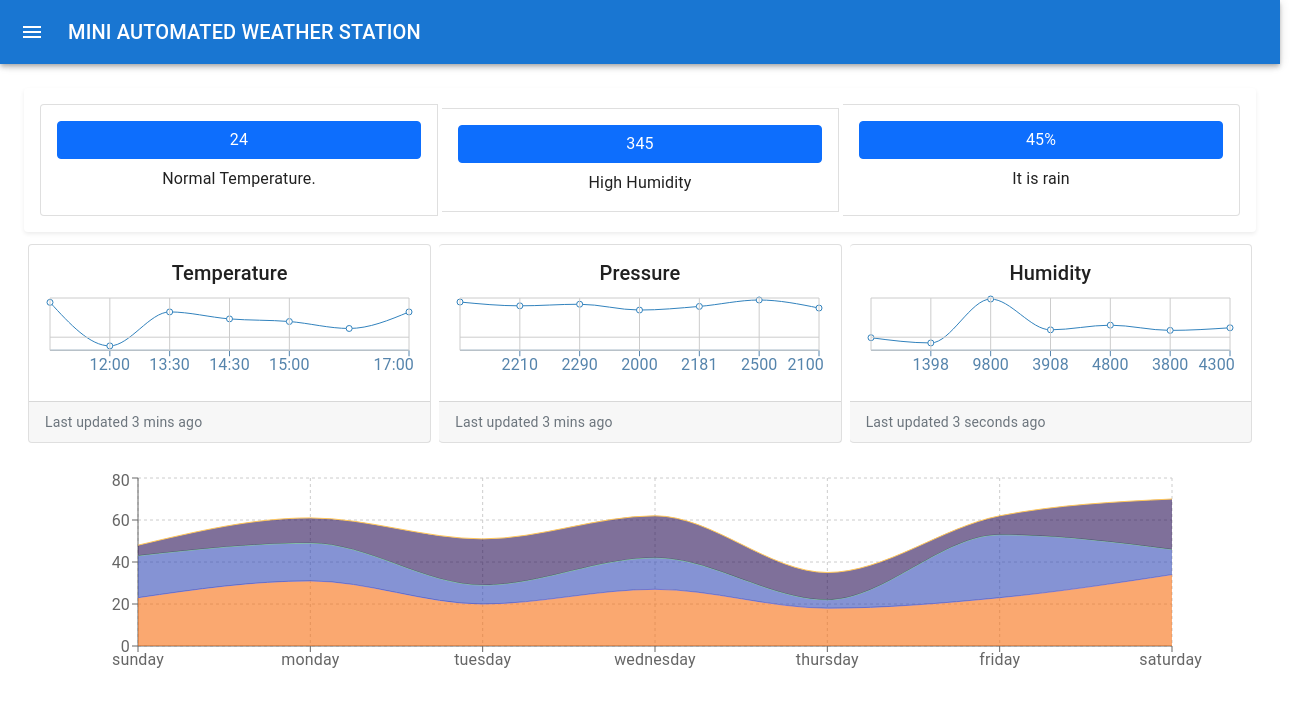
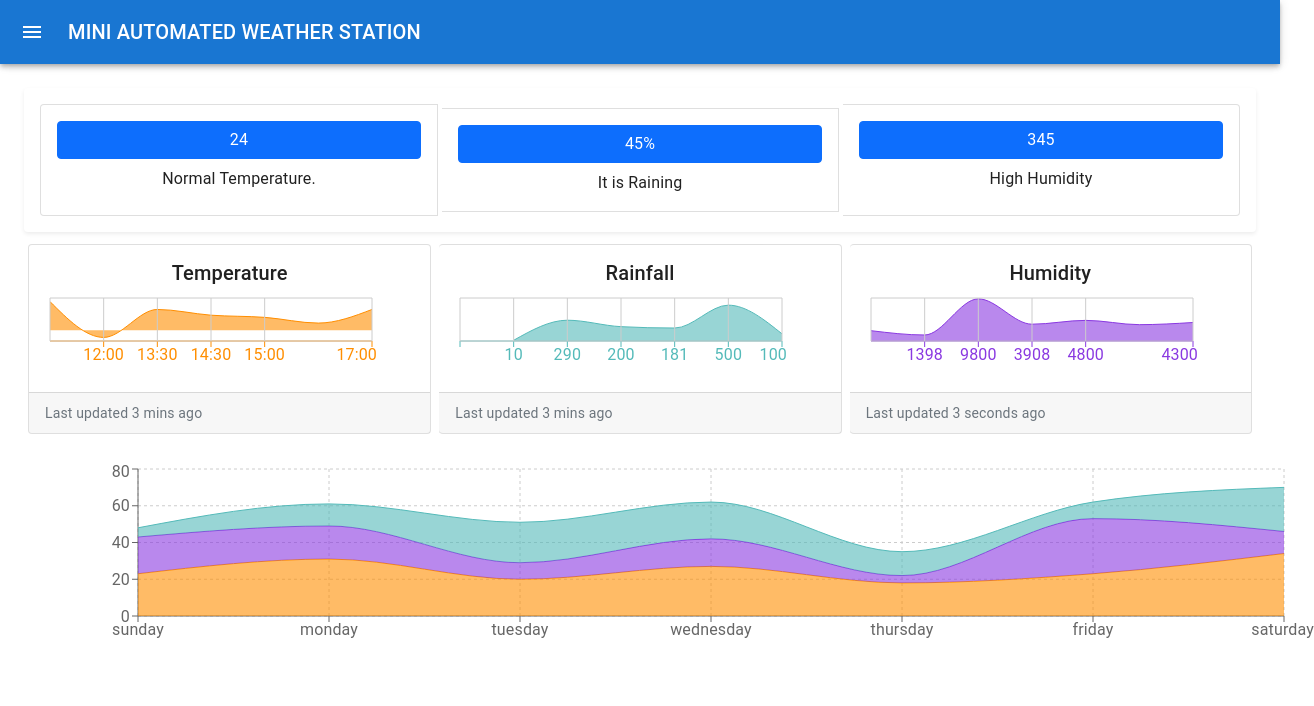
Before and after one commit to serenity-prayer/mini_automated_weather_station, a React (Create React App) app: page / in a window 1280 px wide. Shown: the top 706 px of the page, 1314 px wide, since content can reach past the window. Built offline with nearby package versions, Linux system fonts and the light colour scheme; no server answers.

Commit message:
commit 2.001

```diff
--- a/src/componets/homecharts/Homecharts.js
+++ b/src/componets/homecharts/Homecharts.js
@@ -1,49 +1,49 @@
 import React from 'react';
 import "bootstrap/dist/css/bootstrap.min.css";
-import {LineChart, Line, XAxis, YAxis, CartesianGrid, Tooltip, ResponsiveContainer } from 'recharts';
+import { AreaChart, Area, XAxis, YAxis, CartesianGrid, Tooltip, ResponsiveContainer } from 'recharts';
 
 const data = [
     {
       name: '10:20',
       temp: 40,
       hum: 2400,
-      press: 2400,
+      prain: 400,
     },
     {
       name: '12:00',
       temp: -10,
       hum: 1398,
-      press: 2210,
+      rain: 10,
     },
     {
       name: '13:30',
       temp: 29,
       hum: 9800,
-      press: 2290,
+      rain: 290,
     },
     {
       name: '14:30',
       temp: 21,
       hum: 3908,
-      press: 2000,
+      rain: 200,
     },
     {
       name: '15:00',
       temp: 18,
       hum: 4800,
-      press: 2181,
+      rain: 181,
     },
     {
       name: '16:00',
       temp: 10,
       hum: 3800,
-      press: 2500,
+      rain: 500,
     },
     {
       name: '17:00',
       temp: 29,
       hum: 4300,
-      press: 2100,
+      rain: 100,
     },
   ];
 
@@ -56,13 +56,13 @@ function Homecharts(){
         <div className="card-body">
           <h5 className="card-title d-flex justify-content-center">Temperature</h5>
           <p className="card-text">
-            <ResponsiveContainer width="100%" aspect ={4/1}>
-                    <LineChart data = {data}>
-                        <XAxis dataKey="name" stroke ="#5584AC"/>
-                        <Line type="monotone" dataKey="temp"  />
+            <ResponsiveContainer width="90%" aspect ={4/1}>
+                    <AreaChart data = {data}>
+                        <XAxis dataKey="name" stroke ="#FF8E00"/>
+                        <Area type="monotone" dataKey="temp" stackId="1" stroke="#FF8E00" fill="#FF8E00" />
                         <Tooltip/>
                         <CartesianGrid dataKey={data.temp}/>
-                    </LineChart>
+                    </AreaChart>
                 </ResponsiveContainer>
           </p>
         </div>
@@ -73,15 +73,15 @@ function Homecharts(){
       <div className="card m-1 bg-white rounded">
 
         <div className="card-body">
-          <h5 className="card-title d-flex justify-content-center">Pressure</h5>
+          <h5 className="card-title d-flex justify-content-center">Rainfall</h5>
           <p className="card-text">
-            <ResponsiveContainer width="100%" aspect ={4/1}>
-                    <LineChart data = {data}>
-                        <XAxis dataKey="press" stroke ="#5584AC"/>
-                        <Line type="monotone" dataKey="press"  />
+            <ResponsiveContainer width="90%" aspect ={4/1}>
+                    <AreaChart data = {data}>
+                        <XAxis dataKey="rain" stroke ="#54BAB9"/>
+                        <Area type="monotone" dataKey="rain" stackId="1" stroke="#54BAB9" fill="#54BAB9" />
                         <Tooltip/>
-                        <CartesianGrid dataKey={data.press} />
-                    </LineChart>
+                        <CartesianGrid dataKey={data.rain} />
+                    </AreaChart>
                 </ResponsiveContainer>
           </p>
         </div>
@@ -94,13 +94,13 @@ function Homecharts(){
         <div className="card-body">
           <h5 className="card-title d-flex justify-content-center">Humidity</h5>
           <p className="card-text">
-            <ResponsiveContainer width="100%" aspect ={4/1}>
-                <LineChart data = {data}>
-                    <XAxis dataKey="hum" stroke ="#5584AC"/>
-                    <Line type="monotone" dataKey="hum"  />
+            <ResponsiveContainer width="90%" aspect ={4/1}>
+                <AreaChart data = {data}>
+                    <XAxis dataKey="hum" stroke ="#8A39E1"/>
+                    <Area type="monotone" dataKey="hum" stackId="1" stroke="#8A39E1" fill="#8A39E1" />
                     <Tooltip/>
                     <CartesianGrid dataKey={data.hum} />
-                </LineChart>
+                </AreaChart>
             </ResponsiveContainer>
           </p>
         </div>
--- a/src/componets/pages/Home.js
+++ b/src/componets/pages/Home.js
@@ -51,7 +51,7 @@ function Home(){
     return (
         <div>
            <div className='container p-2 bg-white trans_graph'>
-              <ResponsiveContainer width="100%" height="100%">
+              <ResponsiveContainer width="110%" height="90%">
                   <AreaChart
                       width ={500}
                       height={500}
@@ -67,9 +67,9 @@ function Home(){
                        <YAxis />
                         <Tooltip/>
 
-                             <Area type="monotone" dataKey="temp" stackId="1" stroke="#8884d8" fill="#F76E11" />
-                             <Area type="monotone" dataKey="hum" stackId="1" stroke="#82ca9d" fill="#344CB7" />
-                              <Area type="monotone" dataKey="rain" stackId="1" stroke="#ffc658" fill="#2A1157" />
+                             <Area type="monotone" dataKey="temp" stackId="1" stroke="#FF8E00" fill="#FF8E00" />
+                             <Area type="monotone" dataKey="hum" stackId="1" stroke="#8A39E1" fill="#8A39E1" />
+                              <Area type="monotone" dataKey="rain" stackId="1" stroke="#54BAB9" fill="#54BAB9" />
 
 
 
--- a/src/componets/station/Rawdata.js
+++ b/src/componets/station/Rawdata.js
@@ -12,14 +12,14 @@ function Rawdata() {
             </div>
             <div className="card m-1">
                 <div className="card-body">
-                    <h1 className="card-title card-title btn btn-primary  d-flex justify-content-center">345</h1>
-                    <p className="card-text text-center justify-content-center">High Humidity</p>
+                    <h1 className="card-title card-title btn btn-primary  d-flex justify-content-center">45%</h1>
+                    <p className="card-text text-center justify-content-center">It is Raining</p>
                 </div>
             </div>
             <div className="card">
                 <div className="card-body ">
-                    <h1 className="card-title card-title btn btn-primary  d-flex justify-content-center">45%</h1>
-                    <p className="card-text text-center justify-content-center">It is rain</p>
+                    <h1 className="card-title card-title btn btn-primary  d-flex justify-content-center">345</h1>
+                    <p className="card-text text-center justify-content-center">High Humidity</p>
                 </div>
             </div>
         </div>
```
